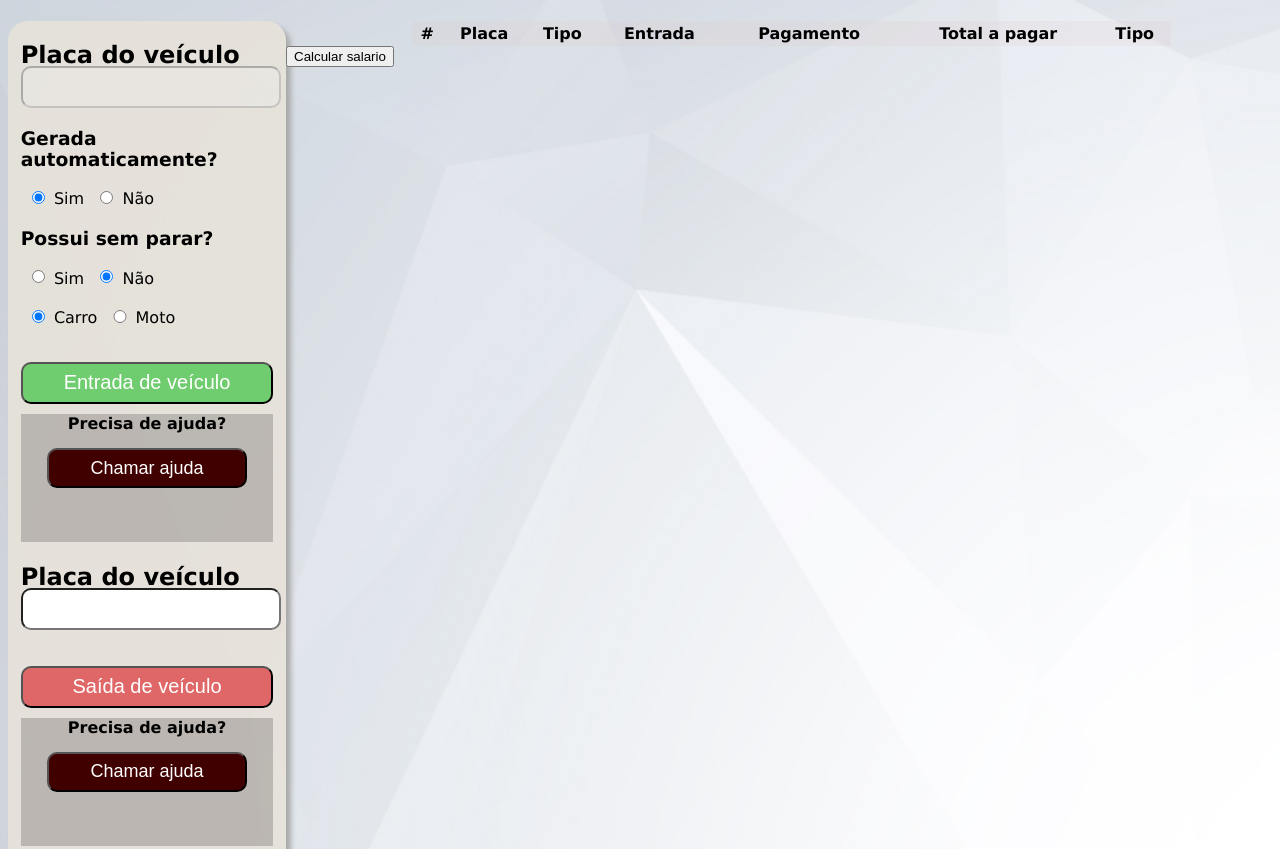
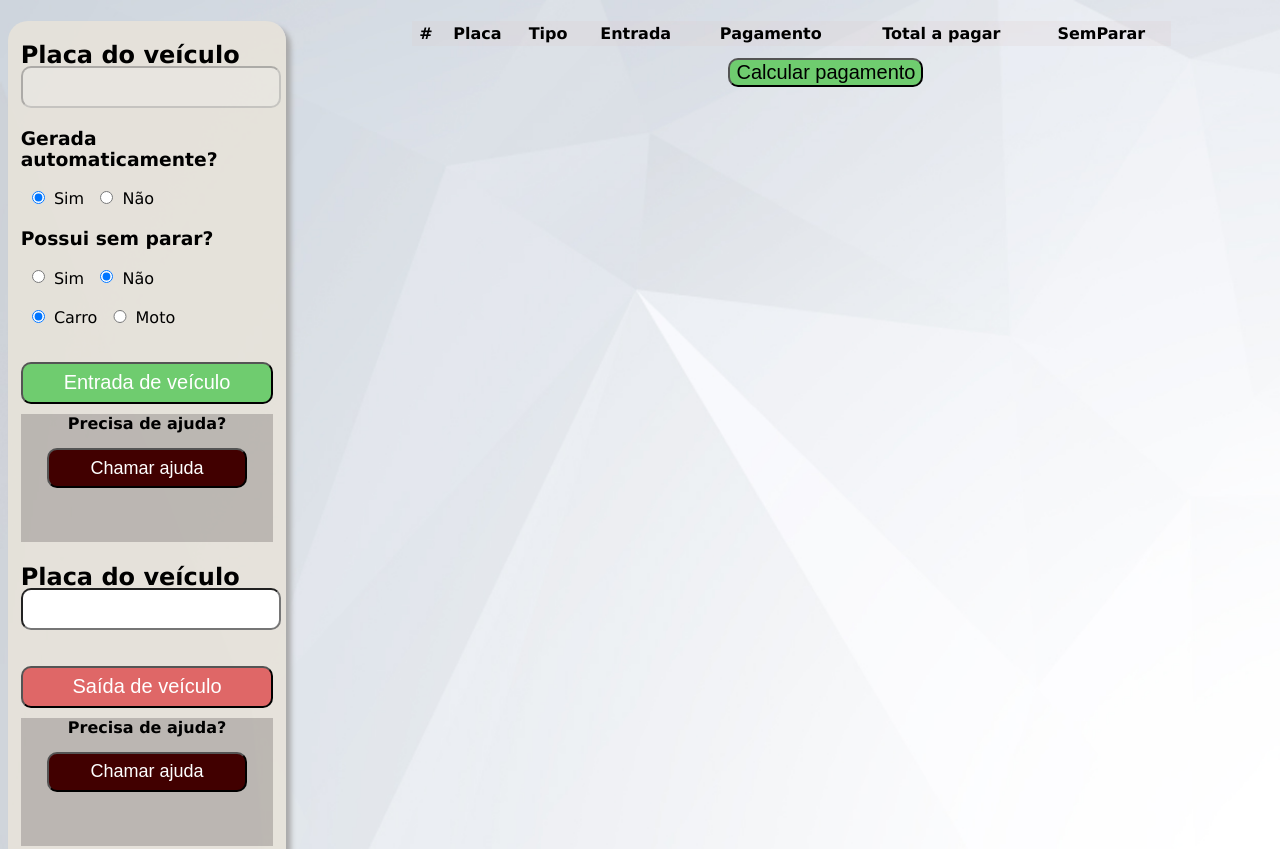
Before and after one commit to PavanAnn/fast-park, a website: page panel.html in a window 1280 px wide. Shown: the top 849 px of the page. Drawn offline with nearby package versions, Linux system fonts and the light colour scheme; no server answers.

Commit message:
Visual changes

```diff
--- a/panel.css
+++ b/panel.css
@@ -128,3 +128,12 @@ aside > div {
   .tester {
       border: 1px solid red;
   }
+
+#btnCalcularSalario{
+    margin-top: 1%;
+    margin-left: 35%;
+    background-color: rgb(111, 204, 111);
+    border-radius: 4px;
+    border-radius: 10px;
+    font-size: 20px;
+}
--- a/panel.html
+++ b/panel.html
@@ -338,7 +338,6 @@
 
     </aside>
 
-
     <table id="my_table" class="column">
         <tr>
             <th>#</th>
@@ -347,7 +346,7 @@
             <th>Entrada</th>
             <th>Pagamento</th>
             <th>Total a pagar</th>
-            <th>Tipo</th>
+            <th>SemParar</th>
         </tr>
         <!--<tbody id="my_table_tbody">
             <tr></tr>
@@ -355,6 +354,7 @@
         </tbody>-->
     </table>
 
-    <button id="btnCalcularSalario" onclick="showPaymentValue()">Calcular salario</button>
+    <button class="round_font" id="btnCalcularSalario" onclick="showPaymentValue()">Calcular pagamento</button>
+
 </body>
 </html>
```
